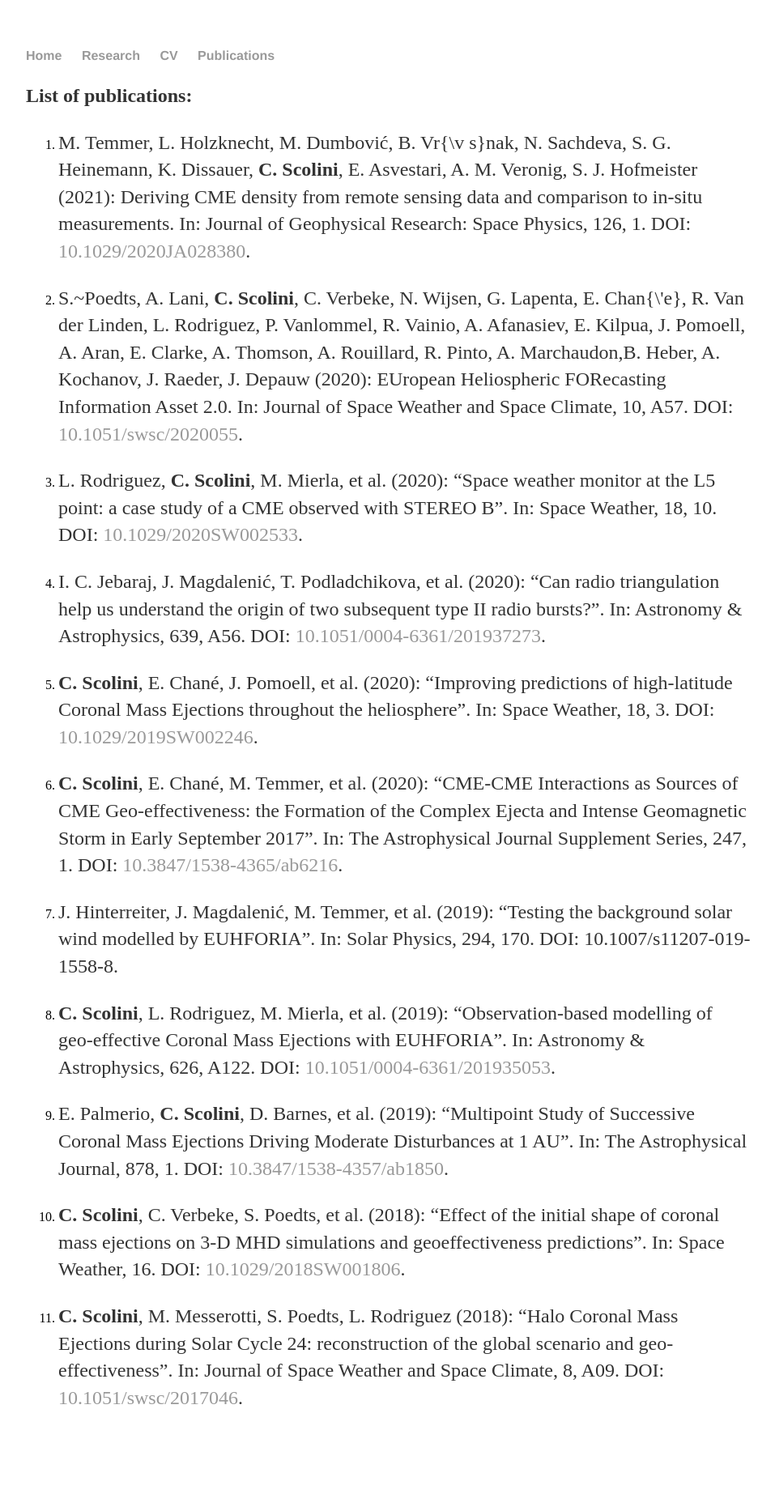
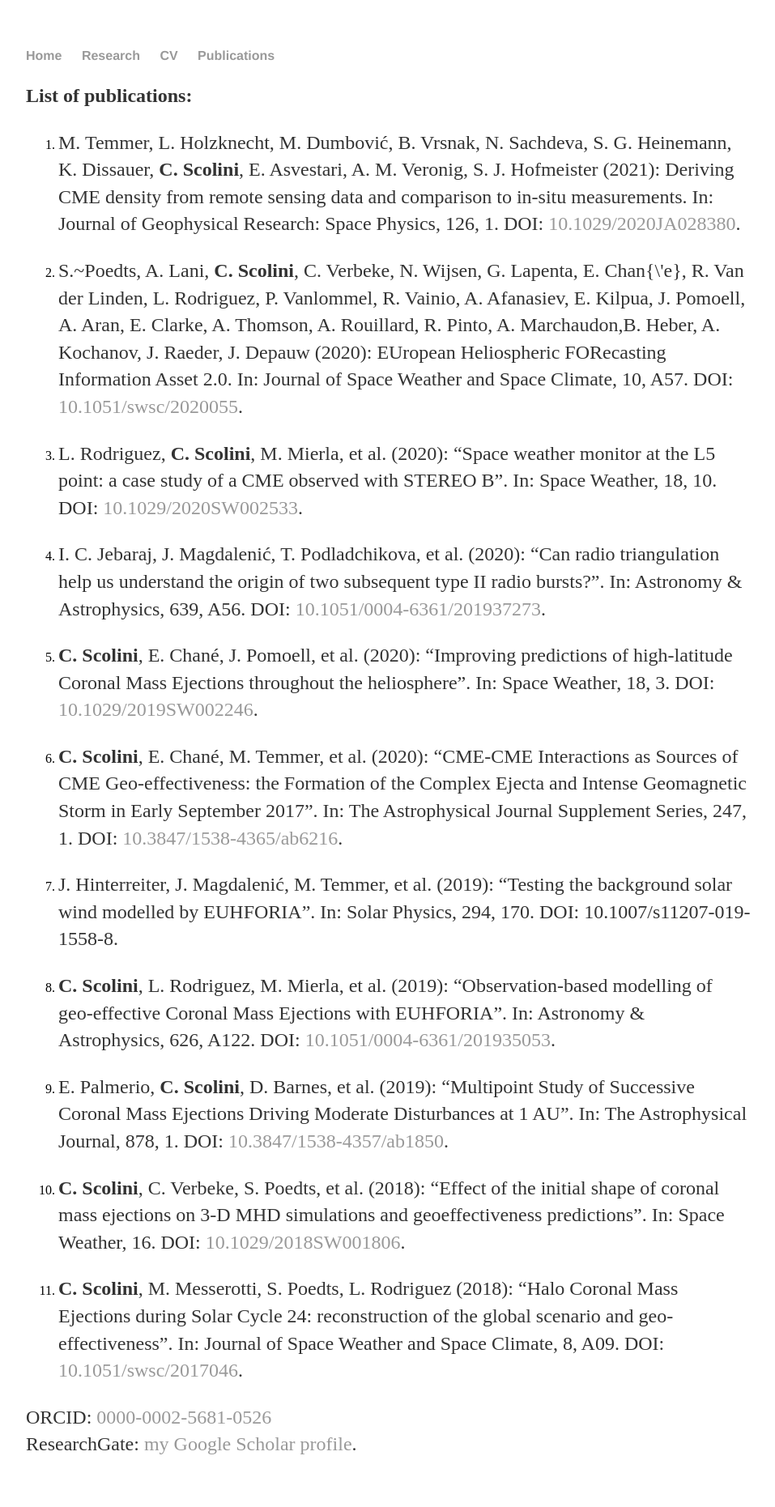
Before and after one commit to scolini/scolini.github.io, a Jekyll site: the page built from publications/index.html, in a window 1280 px wide. Shown: the whole page at 81% size, without its empty margins (160-1117 px from the left). Built offline with Jekyll 4.4.1, drawn with Linux system fonts in a browser that asks for light colours; before the commit the page ends 1803 px from its top, so only the background shows below that.

Commit message:
Update index.html

```diff
--- a/publications/index.html
+++ b/publications/index.html
@@ -6,7 +6,7 @@ title: Camilla Scolini
   <p><b>List of publications:</b></p>
 
   <ol>
-    <li><p>M. Temmer, L. Holzknecht, M. Dumbović, B. Vr{\v s}nak, N. Sachdeva, S. G. Heinemann, K. Dissauer,
+    <li><p>M. Temmer, L. Holzknecht, M. Dumbović, B. Vrsnak, N. Sachdeva, S. G. Heinemann, K. Dissauer,
       <b>C. Scolini</b>, E. Asvestari, A. M. Veronig, S. J. Hofmeister (2021):
       Deriving CME density from remote sensing data and comparison to in-situ measurements.
       In: Journal of Geophysical Research: Space Physics, 126, 1.
@@ -53,3 +53,9 @@ title: Camilla Scolini
       In: Journal of Space Weather and Space Climate, 8, A09.
       DOI: <a href="/publications">10.1051/swsc/2017046</a>.</p></li>
   </ol>
+
+    <p>ORCID: <a href="https://orcid.org/0000-0002-5681-0526">0000-0002-5681-0526</a>
+    <br>ResearchGate: <a href="https://www.researchgate.net/profile/Camilla\_Scolini>my ResearchGate profile</a>.
+    <br>Google Scholar:<a href="https://scholar.google.com/citations?hl=en\&user=J4laqSMAAAAJ>my Google Scholar profile</a>.</p>
+
+</div><!-- /.blurb -->
```
